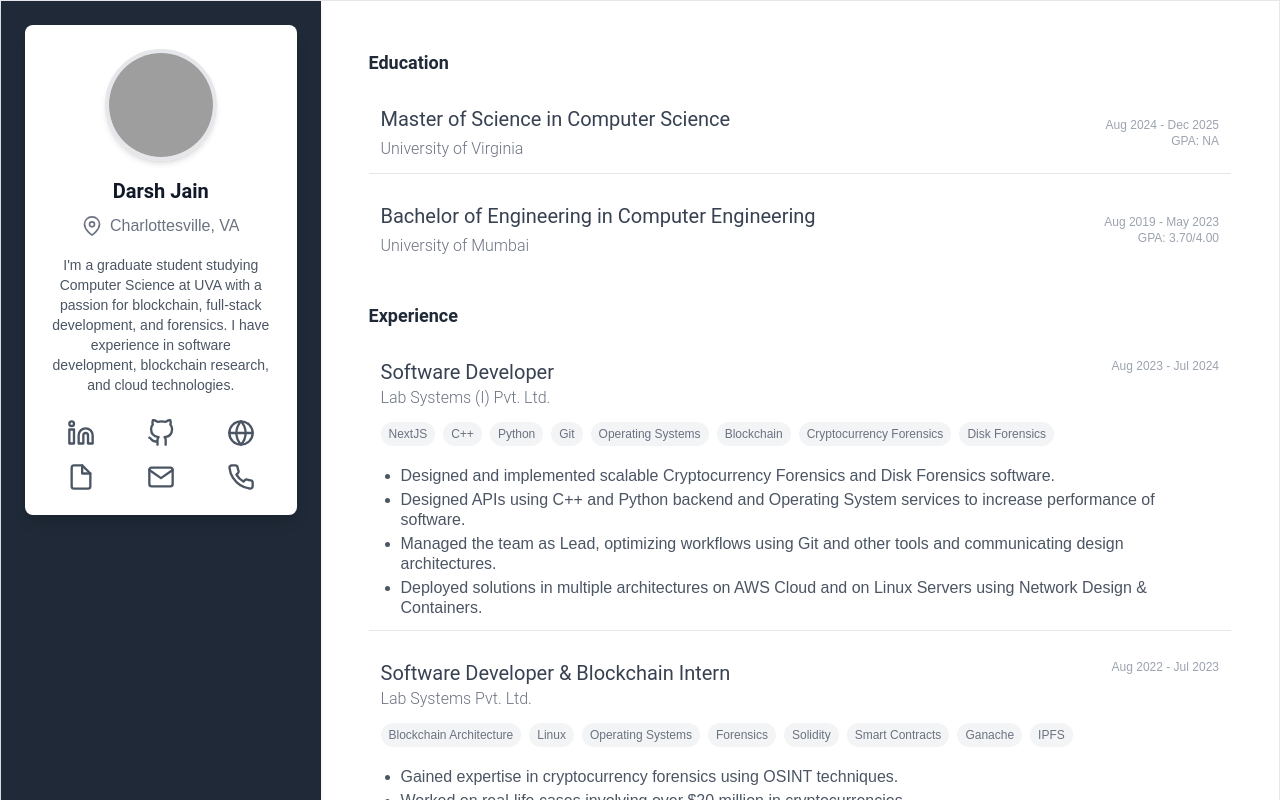
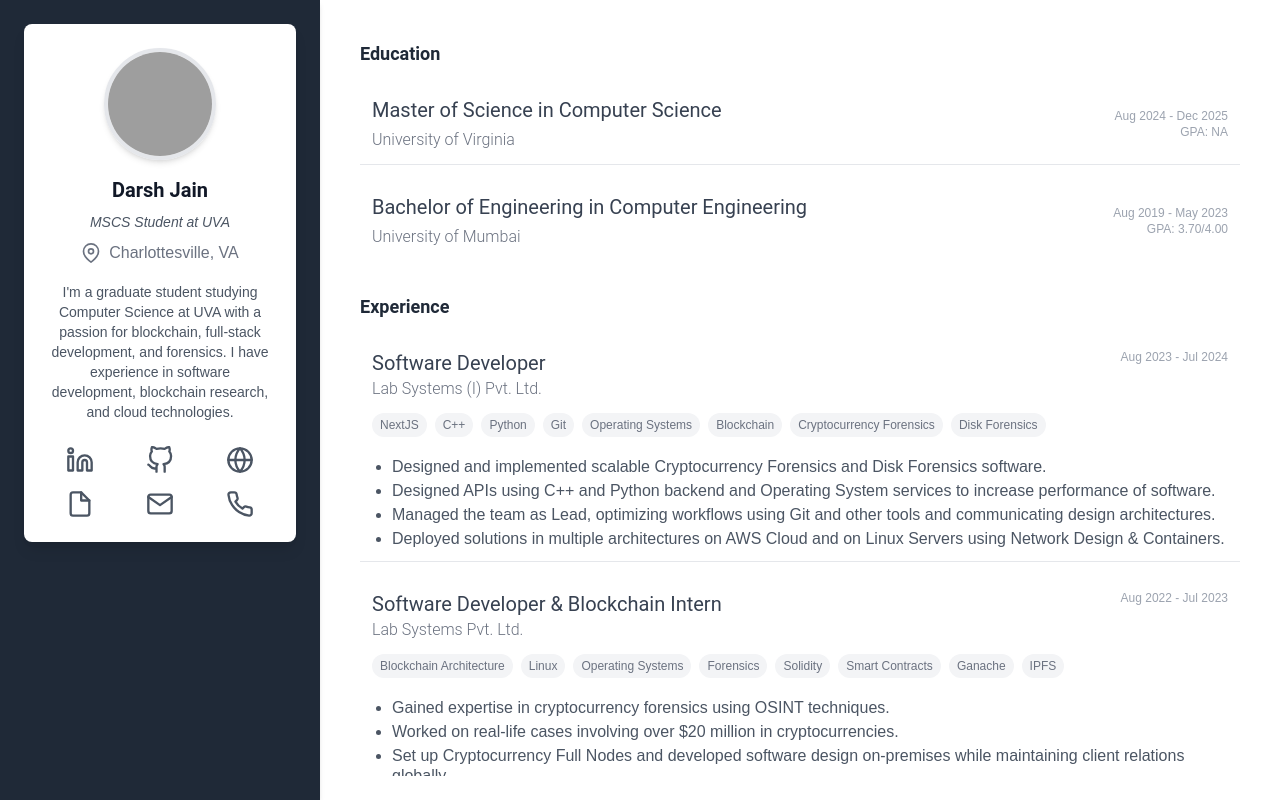
Before and after one commit to darshjain/portfolio-website, a React (Create React App) app: page / in a window 1280 px wide. Shown: the top 800 px of the page. Built offline with nearby package versions, Linux system fonts and the light colour scheme; grey boxes are pictures that could not be loaded.

Commit message:
all done

```diff
--- a/src/App.css
+++ b/src/App.css
@@ -1,5 +1,6 @@
 .App {
   text-align: center;
+  scrollbar-width: none;
 }
 
 .App-logo {
--- a/src/App.js
+++ b/src/App.js
@@ -13,16 +13,15 @@ function App() {
   if (!data) return <div className="text-center text-gray-500 mt-10">Loading...</div>;
 
   return (
-    <div className="min-h-screen flex flex-col bg-gray-50">
-      <div className="flex flex-col lg:flex-row flex-grow max-w-7xl mx-auto shadow-lg border border-gray-200 bg-white">
+    <div className="h-screen flex flex-col bg-gray-50 m-0 p-0">
+      <div className="flex flex-col lg:flex-row flex-grow max-w-7xl w-full mx-auto bg-white h-full">
         <div className="lg:w-1/4 w-full p-6 bg-gray-800 text-white shadow-md lg:sticky lg:top-0 lg:h-screen">
           <Sidebar data={data} />
         </div>
-        <div className="lg:ml-1/4 lg:w-3/4 w-full p-8 overflow-auto">
+        <div className="lg:ml-1/4 lg:w-3/4 w-full p-6 overflow-auto">
           <Content data={data} />
         </div>
       </div>
-      {/* <Footer /> */}
     </div>
   );
 }
--- a/src/components/Content.jsx
+++ b/src/components/Content.jsx
@@ -3,7 +3,7 @@ import iconMapping from "./IconMapping";
 
 function Content({ data }) {
   return (
-    <main className="p-4 lg:p-4">
+    <main className="p-4 lg:p-4 overflow-y-auto h-full">
       {/* Education Section */}
       <section>
         <h3 className="text-gray-800 text-lg mb-4">Education</h3>
--- a/src/components/Sidebar.jsx
+++ b/src/components/Sidebar.jsx
@@ -21,6 +21,9 @@ function Sidebar({ data }) {
 
       {/* Name */}
       <h2 className="text-xl text-gray-900 font-semibold mb-2">{data.header.name}</h2>
+      {/* Title / Tagline */}
+      <p className="text-sm text-gray-600 mb-2 italic">{data.header.title}</p>
+
 
       {/* Location */}
       <div className="flex items-center text-gray-500 mb-4">
--- a/src/index.css
+++ b/src/index.css
@@ -10,6 +10,8 @@ body {
     'Ubuntu', 'Cantarell', 'Fira Sans', 'Droid Sans', 'Helvetica Neue',
     sans-serif;
   scroll-behavior: smooth;
+  /* scrollbar-width: 0; */
+  scrollbar-width: none;
   -webkit-font-smoothing: antialiased;
   -moz-osx-font-smoothing: grayscale;
   line-height: 1.6; /* Improved line height for readability */
```
